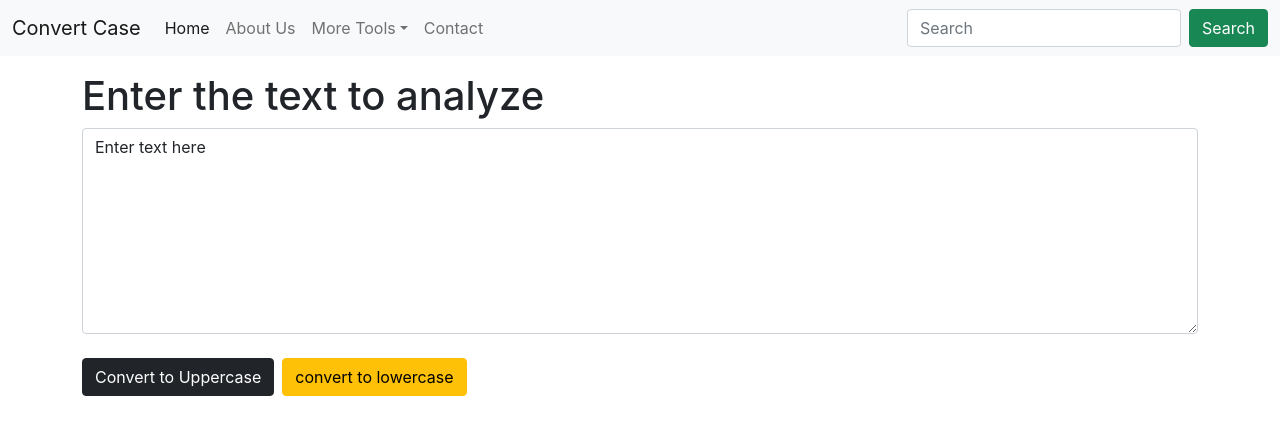
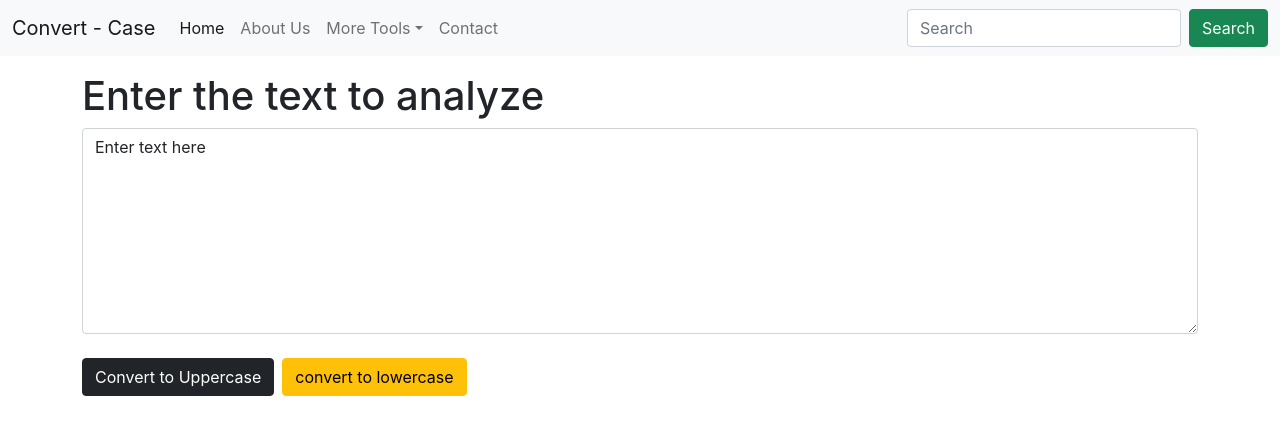
Before and after one commit to irupinderdev/Convert-Case, a React (Create React App) app: page / in a window 1280 px wide. Shown: the top 434 px of the page. Built offline with nearby package versions, Linux system fonts and the light colour scheme.

Commit message:
title changed

```diff
--- a/src/App.js
+++ b/src/App.js
@@ -5,7 +5,7 @@
 function App () {
   return (
 <>
-    <Navbar title="Convert Case" aboutText="About Us" serviceText="More Tools"/>
+    <Navbar title="Convert - Case" aboutText="About Us" serviceText="More Tools"/>
     <Textform heading="Enter the text to analyze"/>
 </>
   )
```
